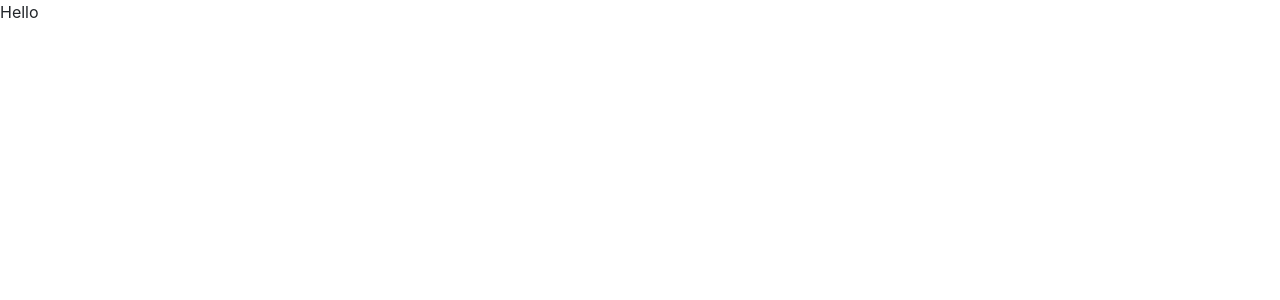
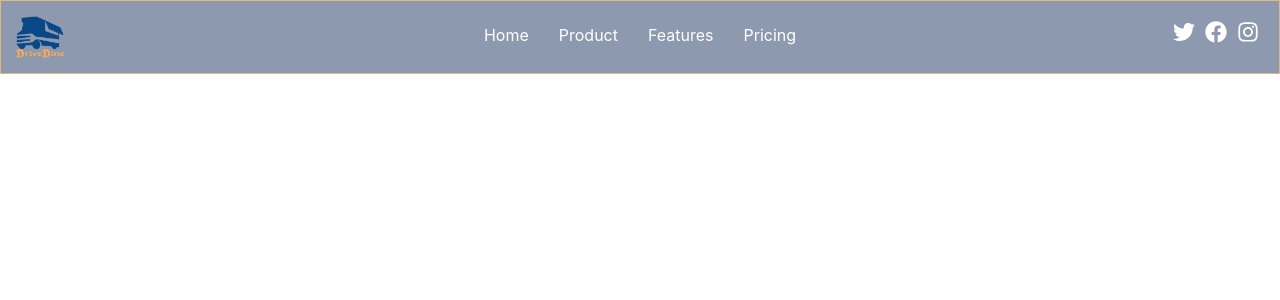
Before and after one commit to magnicent-8-node-react/drivedine, a React (Create React App) app: page / in a window 1280 px wide. Shown: the top 300 px of the page. Built offline with nearby package versions, Linux system fonts and the light colour scheme.

Commit message:
Added: some header functionality

```diff
--- a/src/components/pages/home/header.js
+++ b/src/components/pages/home/header.js
@@ -1,14 +1,60 @@
 // Native Imports
 import React, { Component } from 'react'
+import { Link } from 'react-router-dom'
 
 // CSS
 import styles from './home.module.css'
 
+// Logo
+import logo from '../../../logo.png'
+
+// Icons
+import { FaTwitter, FaInstagram, FaFacebook, FaBars, FaTimes } from 'react-icons/fa'
+
 export default class header extends Component {
+    state = {
+        linkStyle: styles.links_wrap,
+        toggleDropDown: false
+    }
+
+    toggleDropDown = () => {
+        if(!this.state.toggleDropDown) {
+            this.setState({linkStyle: `${this.state.linkStyle} ${styles.drop}`})
+        } else {
+            this.setState({linkStyle: styles.links_wrap})
+        }
+        this.setState({toggleDropDown: !this.state.toggleDropDown})
+
+
+
+    }
+
     render() {
         return (
-            <div className={styles.test}>
-                Hello
+            <div className={`d-flex flex-direction-row flex-wrap ${styles.header_wrap}`}>
+
+                <div className={'col-md-3 col-sm-12'}>
+                    <img src={logo} alt="Logo" className={styles.header_img}/>
+                </div>
+
+                <div className={`col-md-6 col-sm-12 ${this.state.linkStyle}`}>
+                    <Link className={styles.header_link} to="/home">Home</Link>
+                    <Link className={styles.header_link} to="/home">Product</Link>
+                    <Link className={styles.header_link} to="/home">Features</Link>
+                    <Link className={styles.header_link} to="/home">Pricing</Link>
+                </div>
+
+                <div className={`col-md-3 col-sm-12 ${styles.icons_wrap}`}>
+                    <FaTwitter className={styles.header_icon}/>
+                    <FaFacebook className={styles.header_icon}/>
+                    <FaInstagram className={styles.header_icon}/>
+                </div>
+
+                <div className={styles.dropdown_wrap}>
+                    {!this.state.toggleDropDown ? <FaBars onClick={this.toggleDropDown}/> :
+                    <FaTimes onClick={this.toggleDropDown}/>}
+                </div>
+
             </div>
         )
     }
```
